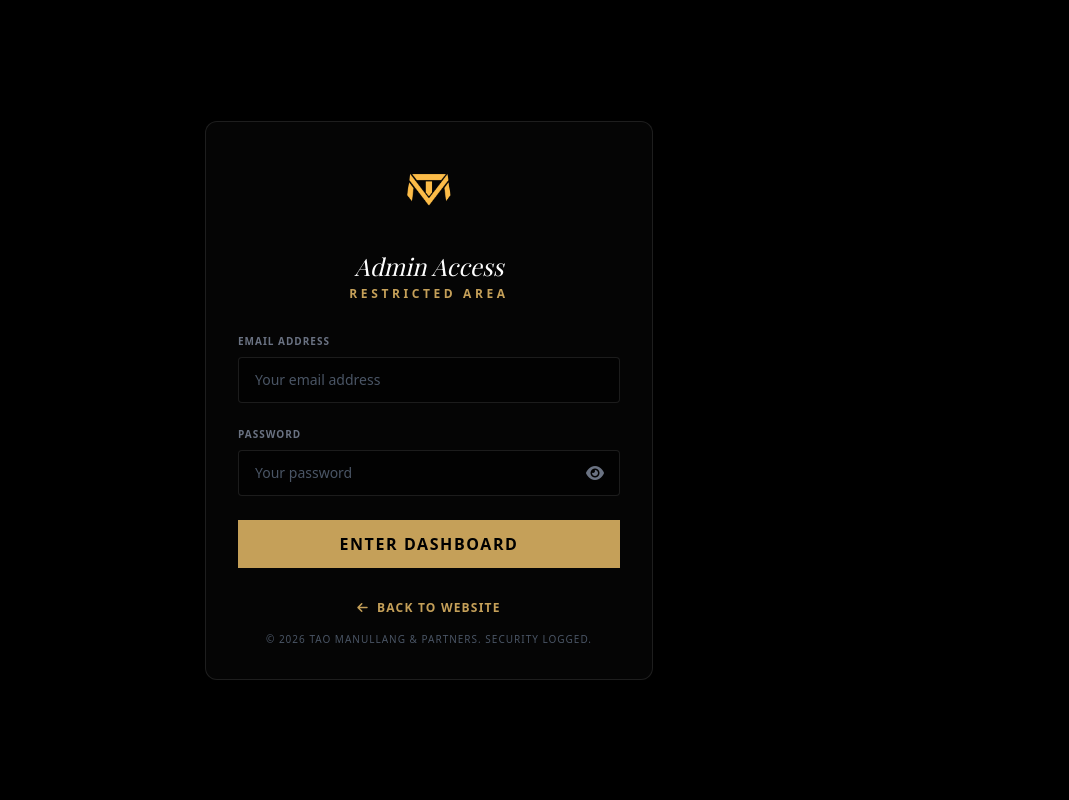
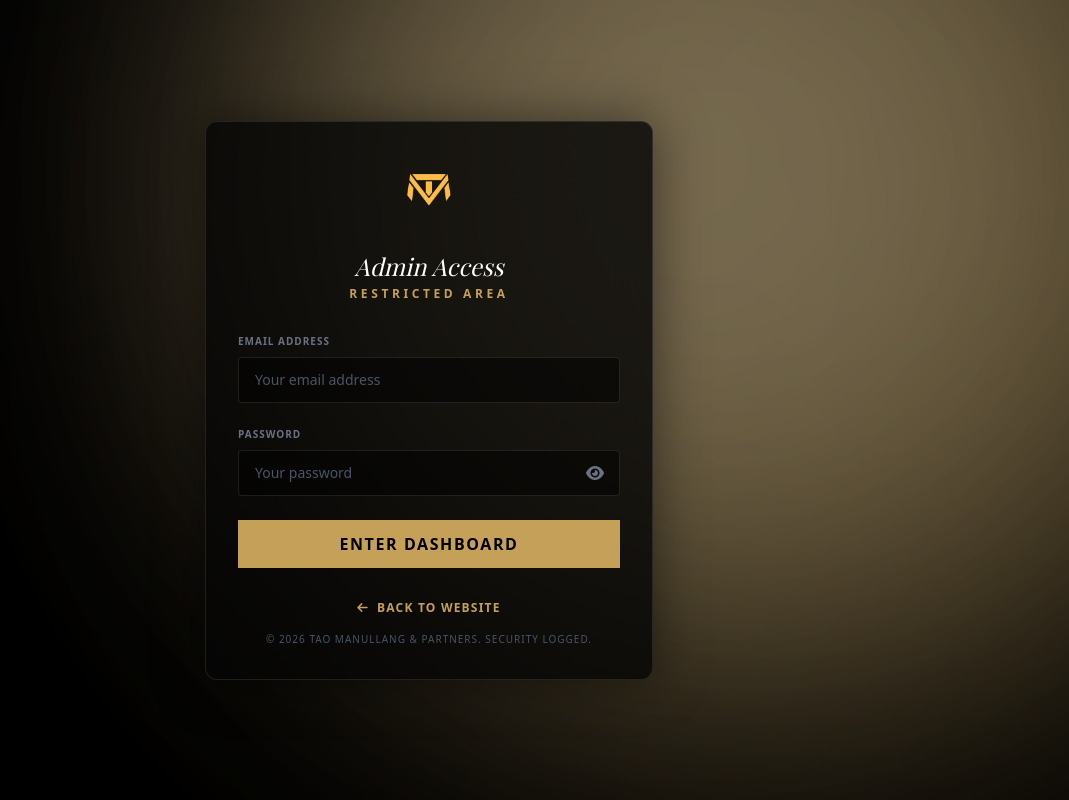
Before and after one commit to Urliketrash/tmp-lawyers-web, a Next.js app: page /admin/login in a window 1280 px wide. Shown: the whole page, without its empty margins (211-1280 px from the left). Built offline with nearby package versions, Linux system fonts and the light colour scheme; a web font is replaced by a local one.

Commit message:
feat: enhance login with ambient glassmorphism animation and restyle logout button

```diff
--- a/src/app/admin/dashboard/page.tsx
+++ b/src/app/admin/dashboard/page.tsx
@@ -80,7 +80,10 @@ export default function DashboardPage() {
             </Link>
          </nav>
 
-         <Link href="/" className="text-gray-500 hover:text-white text-xs uppercase tracking-widest mt-auto md:mt-0">
+         <Link
+            href="/"
+            className="text-gray-400 hover:text-white hover:bg-red-900/50 hover:border-red-500 border border-white/10 px-4 py-3 rounded text-xs uppercase tracking-widest mt-auto md:mt-0 font-bold flex items-center justify-center transition-all duration-300"
+         >
             <i className="fas fa-sign-out-alt mr-2"></i> Logout
          </Link>
       </aside>
--- a/src/app/admin/login/page.tsx
+++ b/src/app/admin/login/page.tsx
@@ -1,11 +1,13 @@
 "use client";
 
-import { useState } from "react";
+import { useState, useEffect } from "react";
 import Image from "next/image";
 import Link from "next/link";
 import { useRouter } from "next/navigation";
 import { signInWithEmailAndPassword } from "firebase/auth";
 import { auth } from "@/lib/firebase"; // Using dummy firebase config
+import AOS from "aos";
+import "aos/dist/aos.css";
 
 export default function LoginPage() {
   const [email, setEmail] = useState("");
@@ -14,6 +16,14 @@ export default function LoginPage() {
   const [error, setError] = useState("");
   const [loading, setLoading] = useState(false);
   const router = useRouter();
+
+  useEffect(() => {
+    AOS.init({
+      duration: 1000,
+      once: true,
+      easing: "ease-out",
+    });
+  }, []);
 
   const handleLogin = async (e: React.FormEvent) => {
     e.preventDefault();
@@ -32,9 +42,17 @@ export default function LoginPage() {
   };
 
   return (
-    <div className="min-h-screen bg-black flex items-center justify-center p-4">
-      <div className="w-full max-w-md bg-tmp-black border border-white/10 p-8 rounded-xl shadow-2xl">
-        <div className="text-center mb-8">
+    <div className="min-h-screen bg-black flex items-center justify-center p-4 relative overflow-hidden">
+
+      {/* Ambient Background Animation */}
+      <div className="absolute inset-0 z-0 flex items-center justify-center pointer-events-none opacity-80">
+        <div className="absolute w-[800px] h-[800px] bg-tmp-gold/40 rounded-full mix-blend-screen filter blur-[120px] animate-blob"></div>
+        <div className="absolute w-[700px] h-[700px] bg-white/20 rounded-full mix-blend-screen filter blur-[120px] animate-blob animation-delay-2000 top-0 right-1/4"></div>
+        <div className="absolute w-[900px] h-[900px] bg-tmp-gold/30 rounded-full mix-blend-screen filter blur-[120px] animate-blob animation-delay-4000 bottom-0 left-1/4"></div>
+      </div>
+
+      <div className="w-full max-w-md bg-tmp-black/80 backdrop-blur-2xl border border-white/10 p-8 rounded-xl shadow-[0_0_50px_rgba(0,0,0,0.5)] z-10" data-aos="zoom-in">
+        <div className="text-center mb-8" data-aos="fade-down" data-aos-delay="200">
             <div className="relative w-20 h-20 mx-auto mb-4">
                <Image src="/assets/logo.png" alt="TMP Logo" fill className="object-contain" />
             </div>
@@ -43,12 +61,12 @@ export default function LoginPage() {
         </div>
 
         {error && (
-            <div className="bg-red-500/20 border border-red-500 text-red-100 p-3 rounded text-xs mb-6 text-center">
+            <div className="bg-red-500/20 border border-red-500 text-red-100 p-3 rounded text-xs mb-6 text-center" data-aos="shake">
                 {error}
             </div>
         )}
 
-        <form onSubmit={handleLogin} className="space-y-6">
+        <form onSubmit={handleLogin} className="space-y-6" data-aos="fade-up" data-aos-delay="400">
             <div>
                 <label className="block text-gray-500 text-[10px] font-bold uppercase tracking-widest mb-2">Email Address</label>
                 <input
@@ -57,6 +75,7 @@ export default function LoginPage() {
                     onChange={(e) => setEmail(e.target.value)}
                     className="w-full bg-black/50 border border-white/10 rounded px-4 py-3 text-white focus:outline-none focus:border-tmp-gold transition-colors text-sm placeholder:text-gray-600"
                     placeholder="Your email address"
+                    suppressHydrationWarning
                 />
             </div>
             <div>
@@ -68,6 +87,7 @@ export default function LoginPage() {
                         onChange={(e) => setPassword(e.target.value)}
                         className="w-full bg-black/50 border border-white/10 rounded px-4 py-3 pr-12 text-white focus:outline-none focus:border-tmp-gold transition-colors text-sm placeholder:text-gray-600"
                         placeholder="Your password"
+                        suppressHydrationWarning
                     />
                     <button
                         type="button"
@@ -75,6 +95,7 @@ export default function LoginPage() {
                         className={`absolute right-4 top-1/2 -translate-y-1/2 transition-colors focus:outline-none ${
                             showPassword ? "text-tmp-gold" : "text-gray-500 hover:text-white"
                         }`}
+                        suppressHydrationWarning
                     >
                         <i className={`fas ${showPassword ? "fa-eye-slash" : "fa-eye"}`}></i>
                     </button>
@@ -84,12 +105,13 @@ export default function LoginPage() {
             type="submit"
             disabled={loading}
             className="w-full bg-tmp-gold text-black py-3 font-bold uppercase tracking-widest hover:bg-white transition-colors disabled:opacity-50 disabled:cursor-not-allowed"
+            suppressHydrationWarning
           >
             {loading ? "Verifying..." : "Enter Dashboard"}
           </button>
         </form>
 
-        <div className="mt-8 flex flex-col items-center space-y-4">
+        <div className="mt-8 flex flex-col items-center space-y-4" data-aos="fade-up" data-aos-delay="600">
             <Link
               href="/"
               className="text-tmp-gold text-xs font-bold uppercase tracking-widest hover:text-white transition-colors flex items-center gap-2"
--- a/src/app/admin/news/create/page.tsx
+++ b/src/app/admin/news/create/page.tsx
@@ -223,7 +223,7 @@ export default function CreateNewsPage() {
 
             {/* Image Upload */}
             <div>
-                <label className="block text-tmp-gold text-xs font-bold uppercase tracking-widest mb-2">Image Upload</label>
+                <label className="block text-tmp-gold text-xs font-bold uppercase tracking-widest mb-2">Image Upload (Optional)</label>
 
                 {uploadProgress > 0 && uploadProgress < 100 && (
                     <div className="w-full bg-gray-800 rounded-full h-2 mb-2">
--- a/src/app/globals.css
+++ b/src/app/globals.css
@@ -66,3 +66,22 @@ body,
 .animate-slide-up {
   animation: slideUp 0.5s ease-out forwards;
 }
+
+@keyframes blob {
+  0% { transform: translate(0px, 0px) scale(1); }
+  33% { transform: translate(300px, -200px) scale(1.2); }
+  66% { transform: translate(-250px, 250px) scale(0.8); }
+  100% { transform: translate(0px, 0px) scale(1.1); }
+}
+
+.animate-blob {
+  animation: blob 15s infinite alternate ease-in-out !important;
+}
+
+.animation-delay-2000 {
+  animation-delay: 2s;
+}
+
+.animation-delay-4000 {
+  animation-delay: 4s;
+}
```
